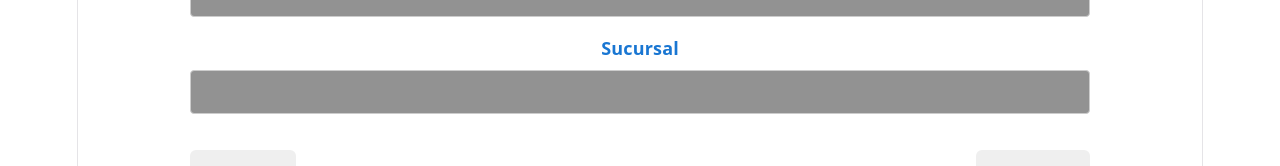
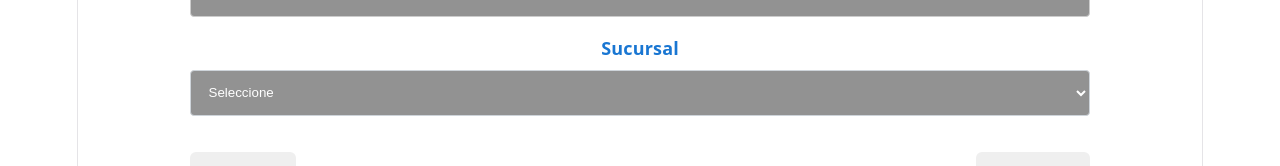
Before and after one commit to BlasterLc/checklist-retiro-frontend, a React (Vite) app: page /retiro in a window 1280 px wide. Shown: the part 402-568 px from the top of the page. Built offline with nearby package versions, Linux system fonts and the light colour scheme.

Commit message:
Convertir campo sucursal a select con opciones predefinidas
Reemplaza el input de texto libre por un dropdown con Sucursal A, B y C para evitar inconsistencias de texto.

```diff
--- a/src/components/Flujo/StepOperador.jsx
+++ b/src/components/Flujo/StepOperador.jsx
@@ -41,9 +41,8 @@ function StepOperador({
 
         <label>Sucursal</label>
 
-        <input
+        <select
           id="sucursal"
-          type="text"
           value={formulario.sucursal}
           onChange={(e) =>
             setFormulario({
@@ -60,7 +59,12 @@ function StepOperador({
             }
 
           }}
-        />
+        >
+          <option value="">Seleccione</option>
+          <option value="Sucursal A">Sucursal A</option>
+          <option value="Sucursal B">Sucursal B</option>
+          <option value="Sucursal C">Sucursal C</option>
+        </select>
 
       </div>
 
```
